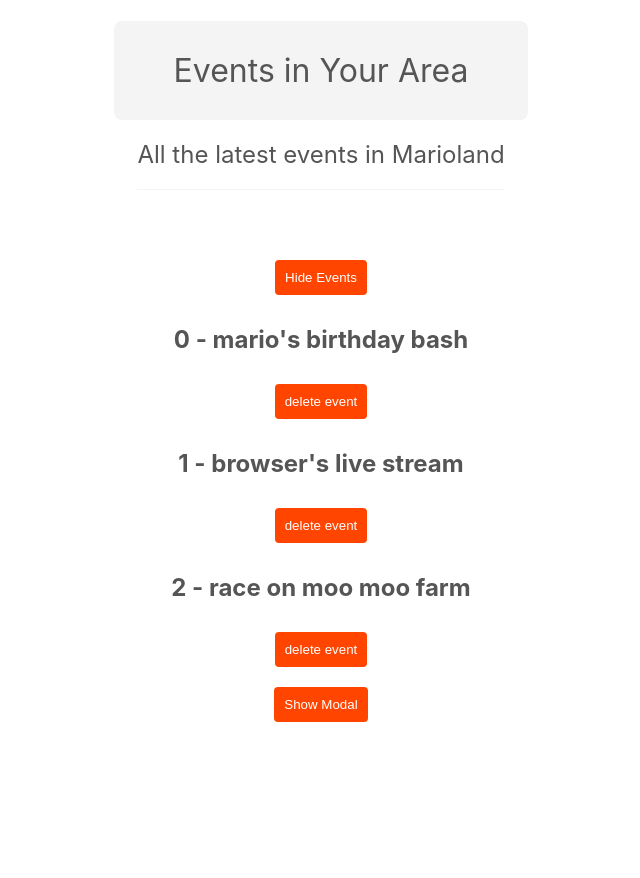
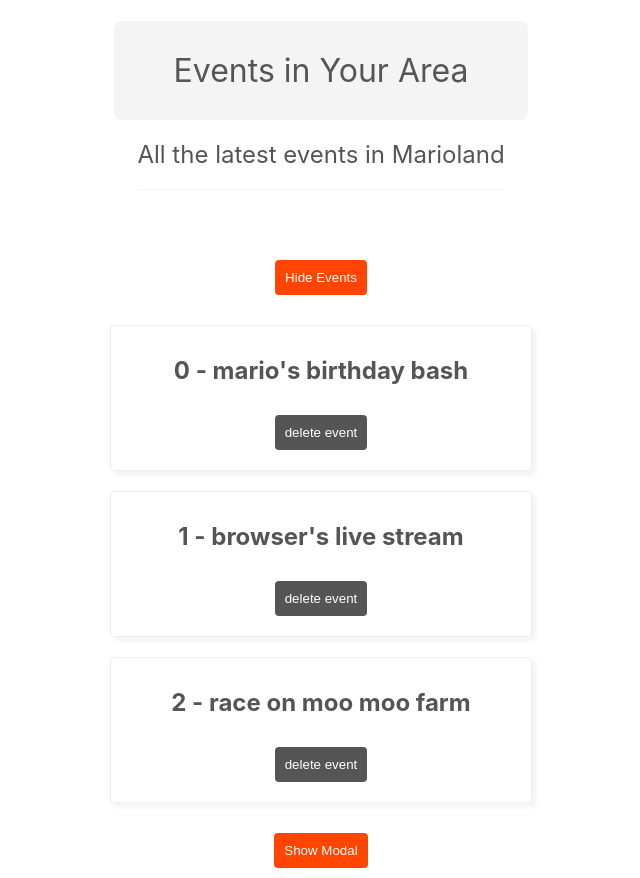
Before and after one commit to efunnuga-bamidele/ReactEx-One, a React (Create React App) app: page / in a window 1280 px wide. Shown: the whole page, without its empty margins (319-959 px from the left). Before the commit the page ends 800 px from the top, so only its background shows below. Built offline with nearby package versions, Linux system fonts and the light colour scheme.

Commit message:
Css Modules

```diff
--- a/src/App.js
+++ b/src/App.js
@@ -53,12 +53,12 @@
             <p>Use the code NINJA10 at the checkout.</p>
             </Modal>*/}
 
-            {showModal && <Modal handleClose = {handleClose}>
+            {showModal && <Modal handleClose = {handleClose} isSalesModal = {true}>
                 <h2> Terms and Conditions</h2>
                 <p>Nunc quis arcu. Funky fresh ante. Away i'm in the shizzle pimpin' izzle lectizzle. Fo shizzle brizzle tortizzle. Crizzle shut the shizzle up shizznit ut check it out consectetizzle boom shackalack. Lorem ipsum dolizzle you son of a bizzle shut the shizzle up, consectetizzle adipiscing elit.</p>
                 <a href='#'>find out more...</a>
             </Modal>}
-            {!showModal && <div><button onClick= {() => setShowModal(true)}>Show Modal</button></div>}
+            {!showModal && <div><button onClick= {() => setShowModal(true)} >Show Modal</button></div>}
 
         </div>
     )
--- a/src/components/EventList.js
+++ b/src/components/EventList.js
@@ -1,13 +1,15 @@
 import React from 'react';
+import styles from './EventList.module.css';
+
 
 function EventList({eventList, handleClick}){
     return (
       <div>
         {  eventList.map((event, index) => (
-            <React.Fragment key={event.id}>
+            <div className={styles.card} key={event.id}>
                 <h2>{index} - {event.title}</h2>
                 <button onClick={() => handleClick(event.id)}>delete event</button>
-            </React.Fragment>
+            </div>
         ))}
       </div>
     )
--- /dev/null
+++ b/src/components/EventList.module.css
@@ -0,0 +1,12 @@
+.card {
+    border: 1px solid #eee;
+    box-shadow: 4px 4px 5px rgba(0, 0, 0, 0.05);
+    padding: 10px;
+    max-width: 400px;
+    margin: 20px auto;
+    border-radius: 4px;
+}
+
+.card button {
+    background-color: #555;
+}
--- a/src/components/Modal.css
+++ b/src/components/Modal.css
@@ -19,3 +19,9 @@
     border-bottom: 1px solid #ddd;
     padding-bottom: 10px;
 }
+
+.modal .sales-btn {
+    border: 4px solid #333;
+    font-size: 18px;
+    text-transform: uppercase;
+}
--- a/src/components/Modal.js
+++ b/src/components/Modal.js
@@ -1,16 +1,17 @@
 import ReactDOM from 'react-dom';
 import './Modal.css';
 
-function Modal({children, handleClose}) {
+function Modal({children, handleClose, isSalesModal}) {
   return ReactDOM.createPortal((
     <div className='modal-backdrop'>
         <div className='modal' style={{
             border: "4px solid",
-            borderColor:"#ff4500",
+            borderColor:isSalesModal ? "#ff4500" : "#555",
             textAlign:"center"}}>
             {children}
             <br />
-            <button onClick = {handleClose}>Close</button>
+            <button onClick = {handleClose}
+            className ={isSalesModal ? "sales-btn" : ""}>Close</button>
         </div>
     </div>
   ), document.body)
```
